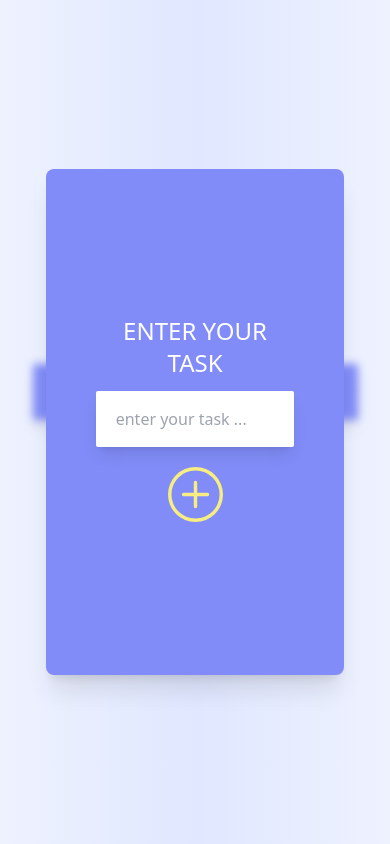
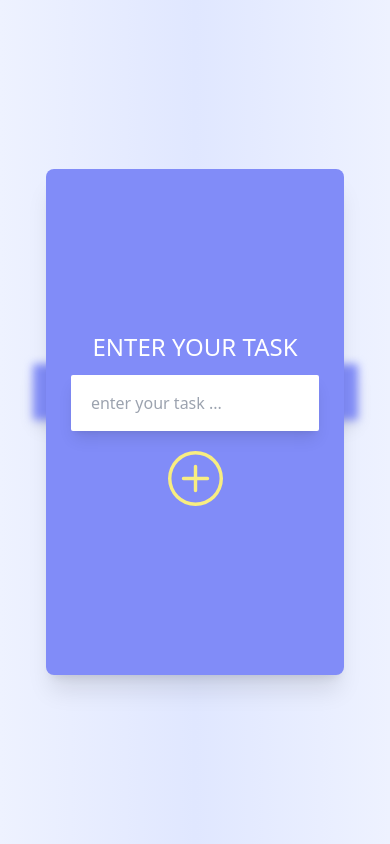
Before and after one commit to Cenabvd/projtodolist, a website: page index.html in a window 390 px wide. Both pictures are taken after a click on the button "New Task". Drawn offline with nearby package versions, Linux system fonts and the light colour scheme; files that its build step writes are made by us from their sources.

Commit message:
some style

```diff
--- a/index.html
+++ b/index.html
@@ -64,7 +64,7 @@
         <section class="w-10/12 h-screen flex items-center justify-center">
             <!-- addtodopage -->
             <section class="flex items-center w-11/12 h-3/5 justify-center bg-indigo-400 rounded-lg shadow-xl">
-                <div class="w-8/12 md:w-7/12 lg:w-6/12 xl:w-5/12 2xl:w-4/12 text-center">
+                <div class="w-10/12 md:w-7/12 lg:w-6/12 xl:w-5/12 2xl:w-4/12 text-center">
 
                     <h1 class="text-white mb-2 text-2xl lg:text-4xl font-light uppercase">enter your task</h1>
                     <input id="addtodopageinput" type="text" class="mt-1 w-full px-5 py-4 focus:outline-none focus:border-none rounded-sm shadow-lg" placeholder="enter your task ...">
```
